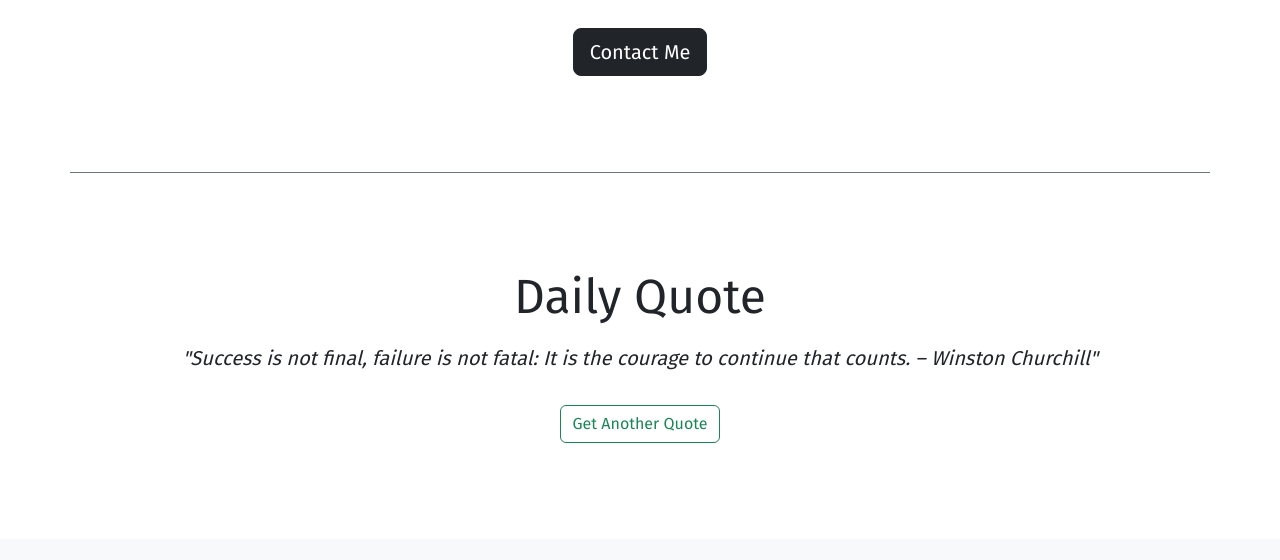
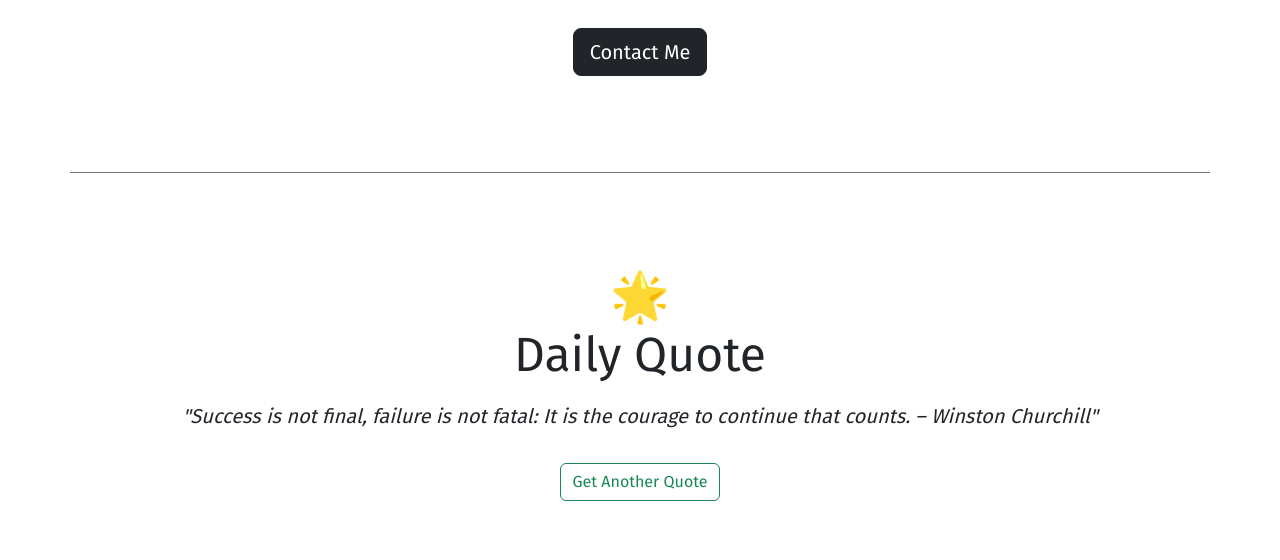
Before and after one commit to TerminalCanvas/My-Website, a plain HTML site: page website/index.html in a window 1280 px wide. Shown: the part 834-1394 px from the top of the page. Drawn offline with nearby package versions, Linux system fonts and the light colour scheme.

Commit message:
Update index.html

```diff
--- a/website/index.html
+++ b/website/index.html
@@ -74,7 +74,7 @@
   <!-- Random Daily Quote Section -->
   <div class="container border-top border-secondary text-center py-5 fade-in-down">
     <br><br>
-    <h1 class="display-5 text-dark">Daily Quote</h1>
+    <h1 class="display-5 text-dark">🌟<br>Daily Quote</h1>
     <p id="dailyQuote" class="lead fst-italic mt-3">
       "Your random daily inspiration will appear here!"
     </p>
```
